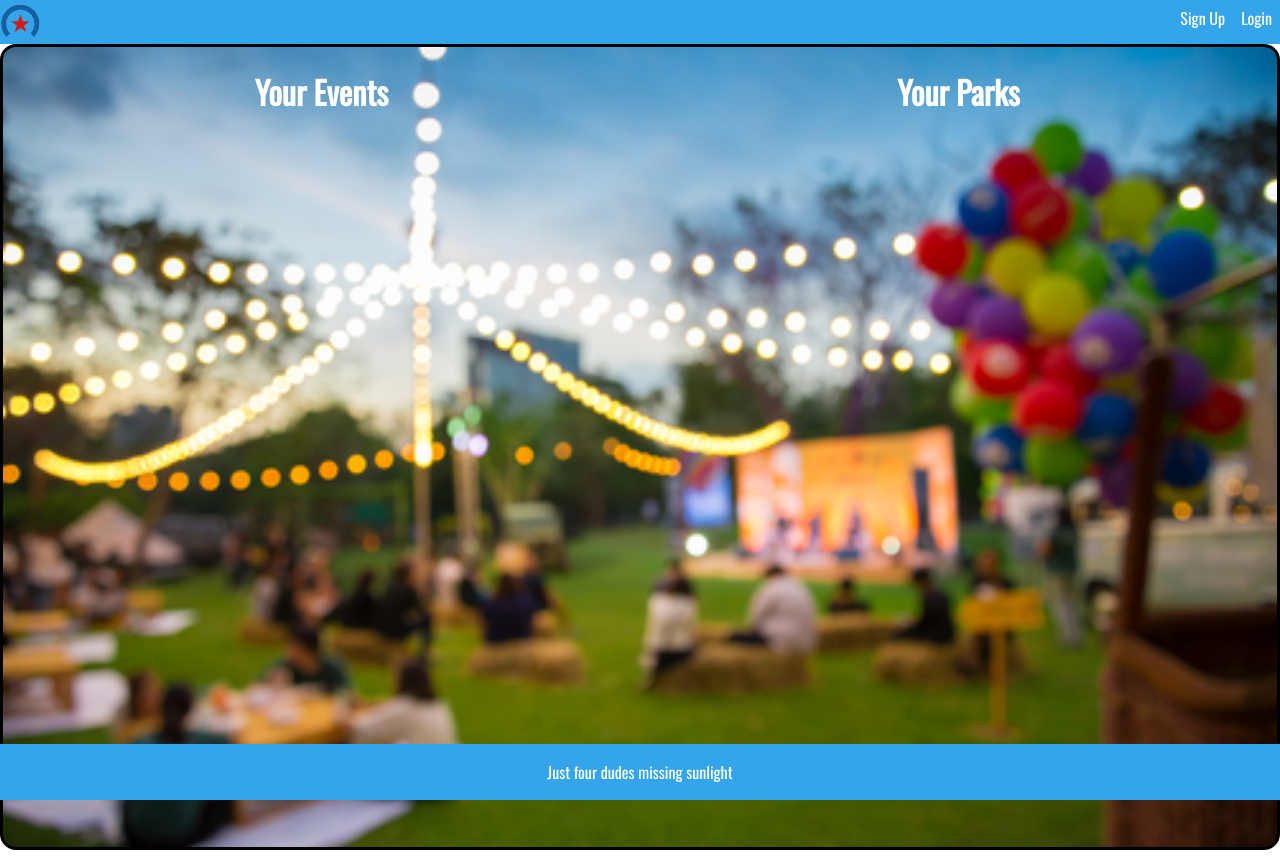
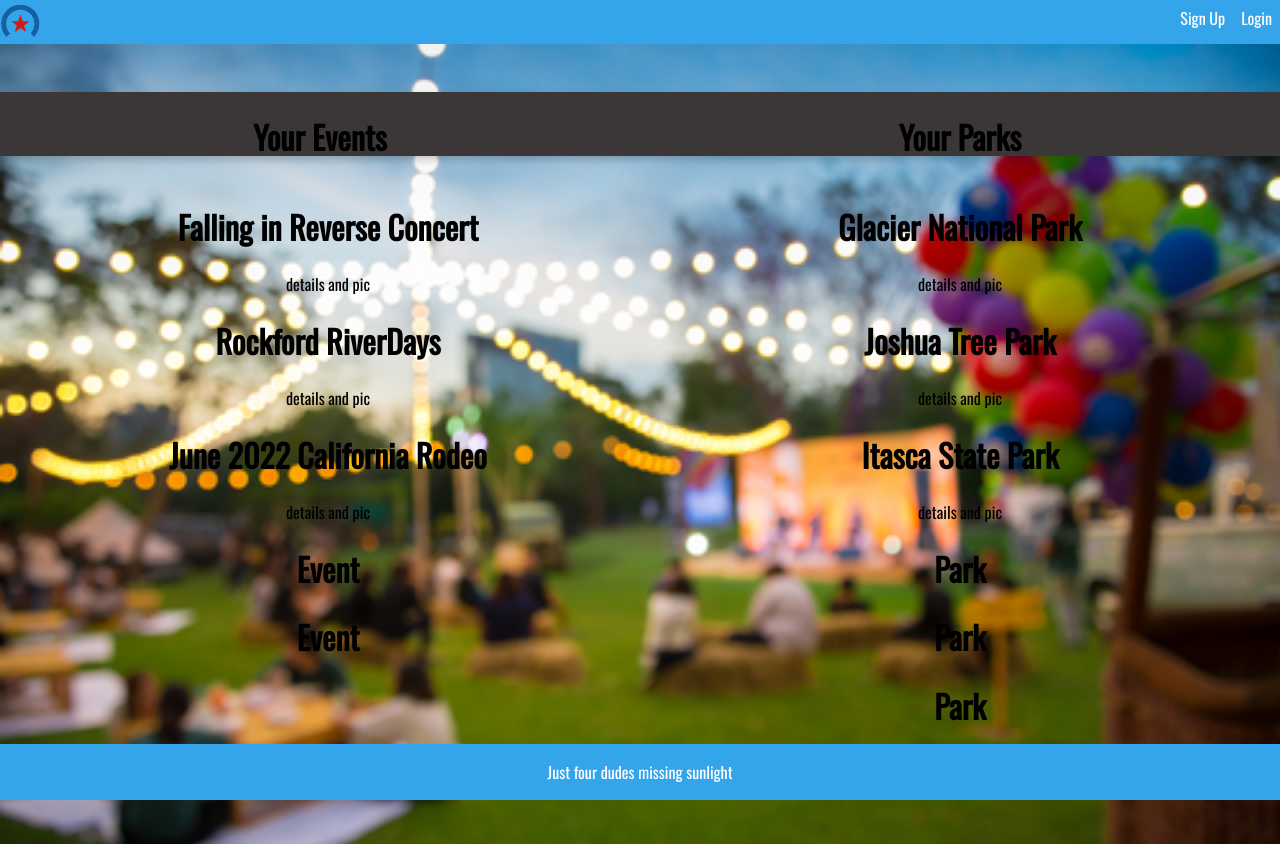
Before and after one commit to Jonathan-Sandifer/All-Star-Events, a React (Create React App) app in the folder ghi/: page /userEventsParks in a window 1280 px wide. Built offline with nearby package versions, Linux system fonts and the light colour scheme; no server answers.

Commit message:
My stupid cards are the wrong thing gahhh

```diff
--- a/ghi/src/components/userEventsParks.js
+++ b/ghi/src/components/userEventsParks.js
@@ -1,18 +1,46 @@
 // This folder will only work when we can get a user backend going
-// Although I will make it able to display in the beginning to be more easly worked upon
+// Although I will make it able to display in the beginning to be more easily worked upon
 
 import React from 'react'
 
 function UserEventsParks() {
     return (
-      <div className="user-events-parks row">
-          <div className="column">
-            <h1> Your Events </h1>
-          </div>
-          <div className="column">
-            <h1>Your Parks</h1>
-          </div>
-      </div>
+      <div className="user-events-parks">
+        <br />
+        <br />
+            <div className="user-column">
+              <h1> Your Events </h1>
+            </div>
+            <div className="user-column">
+              <h1>Your Parks</h1>
+            </div>
+            <div className="user-row">
+            <div class="user-card">
+              <div className="user-column">
+                <h1>Falling in Reverse Concert</h1>
+                  <p>details and pic</p>
+                <h1>Rockford RiverDays</h1>
+                  <p>details and pic</p>
+                <h1>June 2022 California Rodeo</h1>
+                  <p>details and pic</p>
+                <h1>Event</h1>
+                <h1>Event</h1>
+              </div>
+            </div>
+            <div class="user-card"></div>
+            <div className="user-column">
+              <h1>Glacier National Park</h1>
+                <p>details and pic</p>
+              <h1>Joshua Tree Park</h1>
+                <p>details and pic</p>
+              <h1>Itasca State Park</h1>
+                <p>details and pic</p>
+              <h1>Park</h1>
+              <h1>Park</h1>
+              <h1>Park</h1>
+            </div>
+        </div>
+    </div>
     );
   }
 
--- a/ghi/src/index.css
+++ b/ghi/src/index.css
@@ -51,6 +51,26 @@ ul {
   margin-left: -8px;
   margin-right: -8px;
 
+}
+
+.user-card {
+  box-shadow: 0 4px 8px 0 rgba(0, 0, 0, 0.2); /* this adds the "card" effect */
+  padding: 16px;
+  text-align: center;
+  background-color: #3b3737;
+
+}
+
+.user-row:after {
+  content: "";
+  display: table;
+  clear: both;
+}
+
+.user-column {
+  float: left;
+  width: 50%;
+  text-align: center
 }
 
 .events-parks {
```
